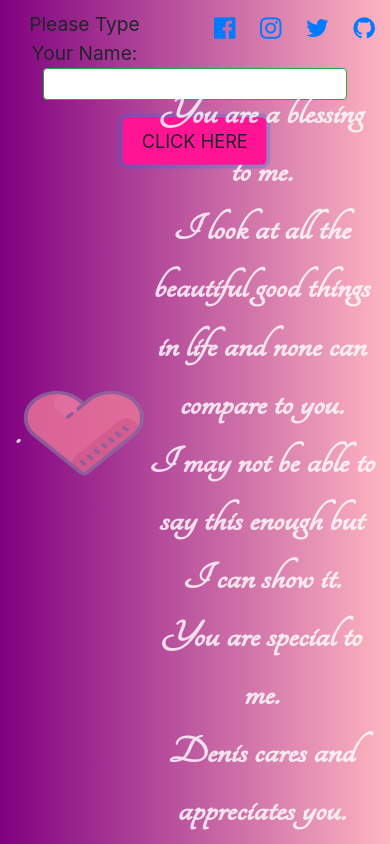
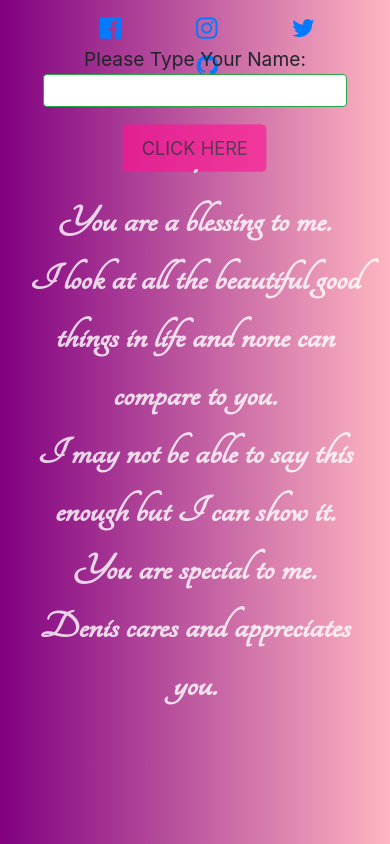
Before and after one commit to dynamodenis/Special-Hearts, a plain HTML site: page index.html in a window 390 px wide. Both pictures are taken after a click on the button "CLICK HERE". Drawn offline with nearby package versions, Linux system fonts and the light colour scheme.

Commit message:
fixed click button

```diff
--- a/index.html
+++ b/index.html
@@ -11,7 +11,7 @@
     <!-- <script src="https://cdnjs.cloudflare.com/ajax/libs/gsap/3.2.5/gsap.min.js" type="text/javascript" defer></script>
     <script src="https://cdnjs.cloudflare.com/ajax/libs/gsap/latest/TimelineMax.min.js"></script>
     <script src="https://cdnjs.cloudflare.com/ajax/libs/gsap/latest/TweenMax.min.js"></script> -->
-    <title>SHEE</title>
+    <title>Love Hearts</title>
 </head>
 <body class="container-fluid">
     <ul class="icons">
@@ -23,56 +23,34 @@
     </ul>
     <div class="details">
         <form >
-           Please Type Your Name: <input type="text" ng-model='name' class="border border-success rounded">
+           Please Type Your Name: <input type="text" ng-model='name' id="input" class="border border-success rounded">
         </form>
         <button class="btn btn-lg" id="btn" style="background-color: #FF1493;">{{name | uppercase}} CLICK HERE</button>
     </div>
+   <div class="body">
+       <div class="imageleft">
+            <img src="images/hearts 2.png"> <br><br><br> <br><br>
+            <img src="images/hearts.png">
+       </div>
+         <div class="center">
             <div class="main">
-        <p class="shee">{{name | capitalize}}. <img src="images/hearts.png" alt=""><br>
+                <p class="shee">{{name | capitalize}}.<br>
                 You are a blessing to me. <br>
                 I look at all the beautiful good things in life and none can compare to you. <br>
                 I may not be able to say this enough but I can show it. <br>
                 You are special to me. <br>
                 Denis cares and appreciates you. </p>
             </div>
+        </div>
+        <div class="imagesright">
+            <img src="images/like.png"> <br><br><br>
+            <img src="images/like (1).png">
+        </div>
+   </div>
     <script src="https://cdnjs.cloudflare.com/ajax/libs/gsap/2.1.3/TweenMax.min.js"></script>
     <script src="https://cdnjs.cloudflare.com/ajax/libs/gsap/2.1.3/TimelineMax.min.js"></script>
     <script src="angular.min.js"></script>
     <script src="jquery-3.4.1.js"></script>
-    <script>
-        let content;
-        let tl;
-        let audio;
-        $(document).ready(function(){
-            $('#btn').click(function(){
-                $('.shee').show();
-                // play random audio
-
-                let audio=[
-                    '../audio/Ed Sheeran - Perfect (Official Music Video) ( 160kbps ).mp3',
-                    '../audio/lewis_capaldi_someone_you_loved_lyrics_mp3_72688.mp3',
-                    '../audio/david_guetta_ft_justin_bieber_2u_the_victoria_s_secret_angels_lip_sync_mp3_28772.mp3',
-                    '../audio/mhd_bebe_feat._dadju_mp3_72720.mp3'
-                ]
-
-                let audioArray= audio[Math.floor(Math.random()*audio.length)];
-                let audioPlay=new Audio(audioArray);
-                audioPlay.play();
-
-                // page animation
-                let tl=new TimelineMax();
-                 tl.to('.shee',5,{scaleY:1, height:'70vh',opacity:1, ease: "steps(6)"})
-            });
-        });
-
-
-
-        let app=angular.module("myApp",[]);
-        app.filter('capitalize', function(){
-            return function(input){
-             return(angular.isString(input) && input.length>0) ? input.charAt(0).toUpperCase() + input.substr(1).toLowerCase()  : input;
-         }
-        });
-    </script>
+    <script src="script.js"></script>
 </body>
 </html>
--- a/script.js
+++ b/script.js
@@ -1,11 +1,45 @@
-// let shee= document.querySelector('.shee');
+        let content;
+        let tl;
+        let audio;
+        $(document).ready(function(){
+            $('#btn').click(function(){
+                $('.body').show();
+                // play random audio
 
-// let timeline= new TimelineMax();
+                let audio=[
+                    '../audio/Ed Sheeran - Perfect (Official Music Video) ( 160kbps ).mp3',
+                    '../audio/lewis_capaldi_someone_you_loved_lyrics_mp3_72688.mp3',
+                    '../audio/david_guetta_ft_justin_bieber_2u_the_victoria_s_secret_angels_lip_sync_mp3_28772.mp3',
+                    '../audio/mhd_bebe_feat._dadju_mp3_72720.mp3'
+                ]
 
-// timeline.fromTo(shee,2,{height:'0%'}, {height:'70%'})
+                let audioArray= audio[Math.floor(Math.random()*audio.length)];
+                let audioPlay=new Audio(audioArray);
+                audioPlay.play();
 
-$(document).ready(function(){
-    $('#btn').click(function(){
-        $('.main').show();
-    });
-});
+
+
+                // page animation
+                let tl=new TimelineMax();
+                 tl.to('.body',5,{scaleY:1, height:'70vh',opacity:1, ease: "steps(6)"})
+
+                 $('.btn').attr('disabled',true)
+
+                 $("#input").on('keydown',function(){
+                    $('.btn').attr('disabled',false);
+                    $('#btn').click(function(){
+                        audioPlay.pause();
+                    });
+
+                 });
+            });
+        });
+
+
+
+        let app=angular.module("myApp",[]);
+        app.filter('capitalize', function(){
+            return function(input){
+             return(angular.isString(input) && input.length>0) ? input.charAt(0).toUpperCase() + input.substr(1).toLowerCase()  : input;
+         }
+        });
--- a/style.css
+++ b/style.css
@@ -17,7 +17,20 @@
     border-radius: 50px;
     font-size: 25px;
 }
-
+.body {
+    display: grid;
+    grid-template-columns: repeat(10, 1fr);
+    grid-gap: 2rem;
+}
+.imageleft{
+    grid-column: span 1;
+}
+.center{
+    grid-column: span 8;
+}
+.imagesright{
+    grid-column: span 1;
+}
 body{
     background: linear-gradient(to left,#FFB6C1,#800080);
     text-align: center;
@@ -30,7 +43,7 @@ body{
 form{
     font-size: 1.5em;
 }
-.shee{
+.body{
     opacity: 0;
     transform: scaleY(0);
     transform-origin: top;
@@ -60,6 +73,7 @@ form{
         margin: auto;
         padding-top: 10px;
         height: 100vh;
+
     }
     form{
         font-size: 1.2em;
@@ -68,9 +82,33 @@ form{
         height: auto;
         transform: scaleY(70px);
          transform-origin: top;
+         width: 100%;
     }
     #btn{
         margin-top: 20px;
         font-size: 1em;
     }
+    .body {
+        display: block;
+    }
+    .imageleft{
+        display:none;
+    }
+    .center{
+        width: 100%;
+    }
+    .imagesright{
+        display: none;
+    }
+    .icons{
+        position: absolute;
+    }
+    .icons li{
+        margin-right: 50px;
+        z-index: 2;
+    }
+    .details{
+        position: relative;
+        top: 35px;
+    }
 }
```
Lines whose indentation alone changed are shown as unchanged.
